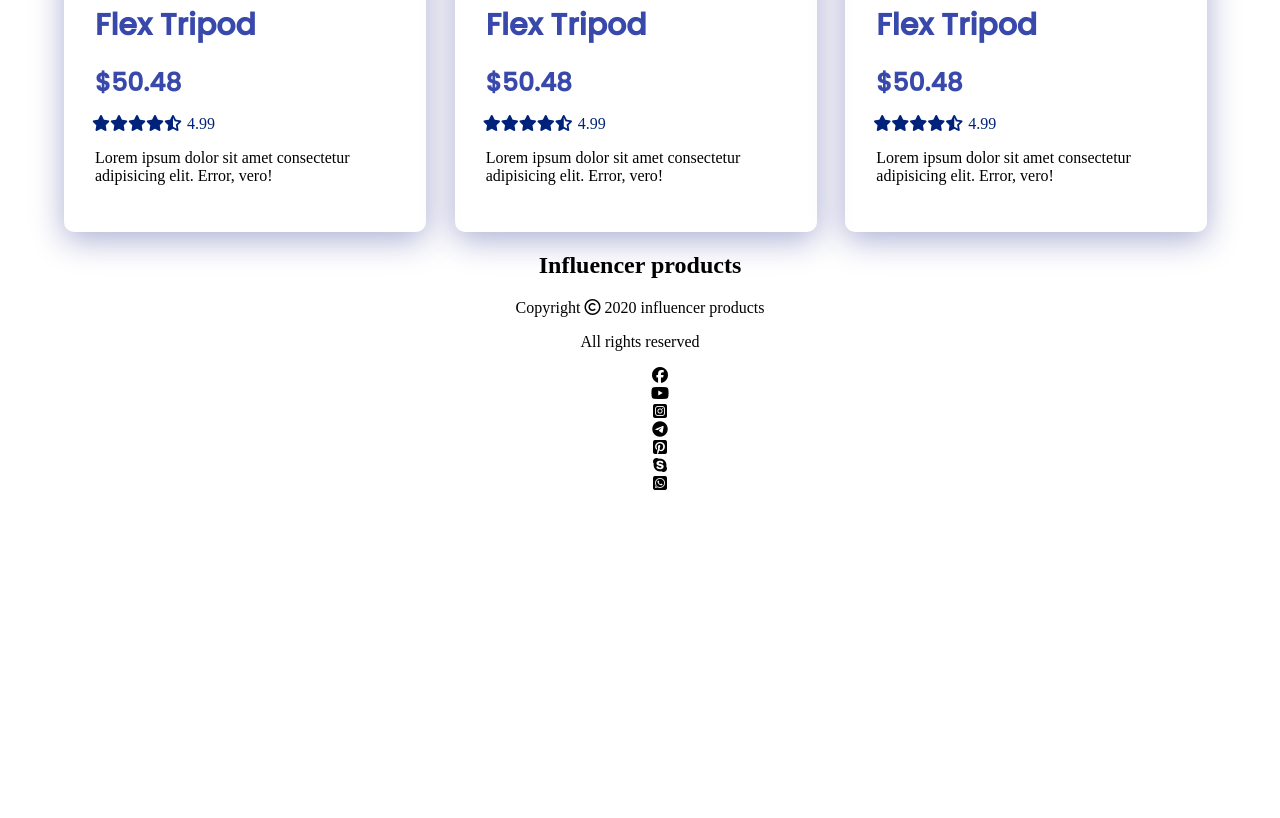
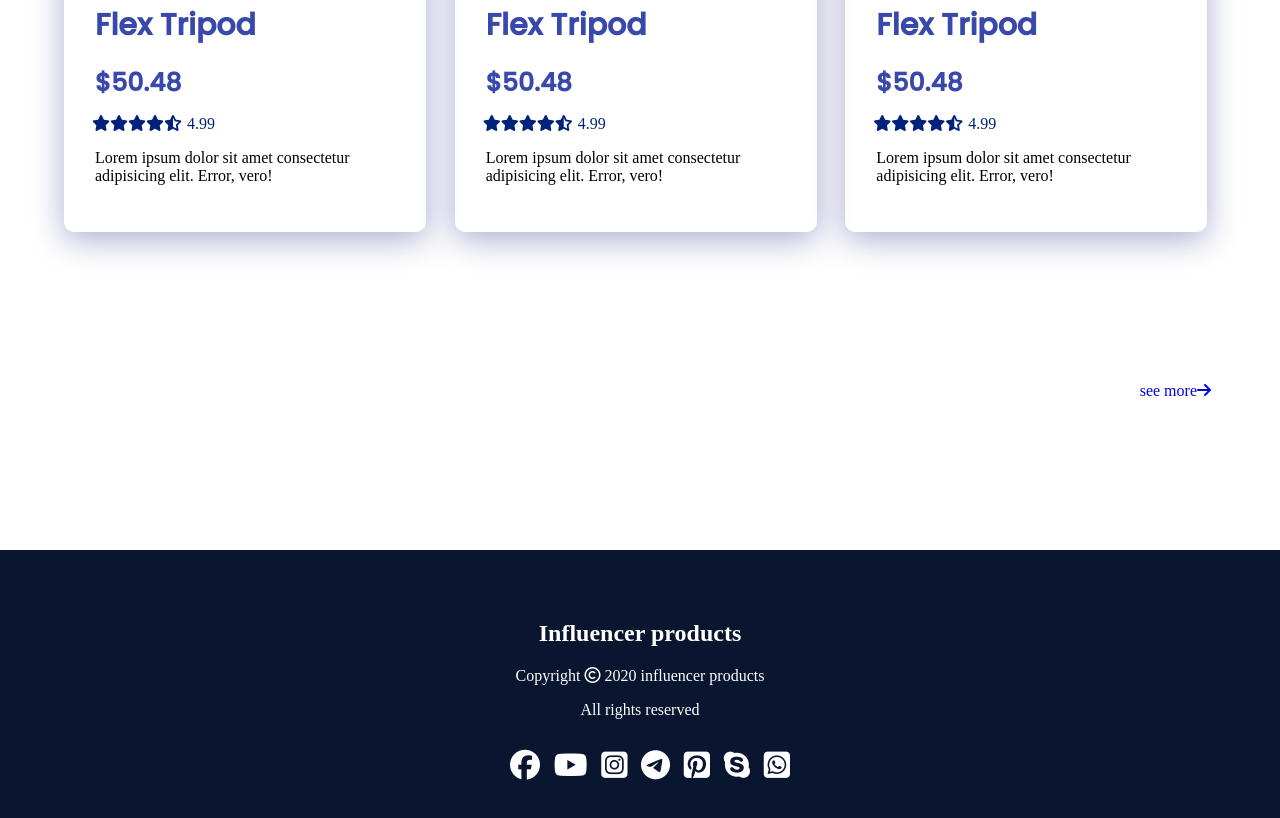
Before and after one commit to Samiur2022/Second-Assignment, a plain HTML site: page index.html in a window 1280 px wide. Shown: the part 3170-3988 px from the top of the page. Before the commit the page ends 3679 px from the top, so only its background shows below. Drawn offline with Linux system fonts and the light colour scheme.

Commit message:
all-done

```diff
--- a/index.html
+++ b/index.html
@@ -282,6 +282,11 @@
                 </div>
             </div>
         </section>
+        <section>
+            <div class="see-more"><a href="#">see more<i class="fas fa-arrow-right"></i></a></div>
+        </section>
+
+        <!-- footer-Area -->
         <footer>
             <h2>Influencer products</h2>
             <p>Copyright <i class="far fa-copyright"></i> 2020 influencer products</p>
--- a/style/style.css
+++ b/style/style.css
@@ -35,6 +35,9 @@
 
     /* rating-color */
     --rating-col:var(--btn-col);
+
+    /* footer style*/
+    --foter-bgrnd:#0a1530;
 }
 /* ===================== base ==================== */
 body{
@@ -49,6 +52,10 @@ section{
 }
 footer{
     text-align: center;
+    margin-top: 150px;
+    background: var(--foter-bgrnd);
+    color: #fff;
+    padding: 50px;
 }
 ul li{
     list-style: none;
@@ -202,7 +209,25 @@ ul li{
 .rating-point{
     margin-left: 5px;
 }
+.see-more a{
+    display: flex;
+    justify-content: right;
+    text-decoration: none;
+}
+.see-more>a>i{
+    margin-right: 5px;
+}
 /* footer style */
-
-
-https://github.com/Samiur2022/Second-Assignment.git
+.social-icon{
+    width: 300px;
+    margin: auto;
+}
+.social-icon>nav>ul{
+    display: flex;
+    justify-content: space-between;
+    font-size: 30px;
+    margin-left: -20px;
+}
+.social-icon>nav>ul>i{
+    margin-right: 20px;
+}
```
